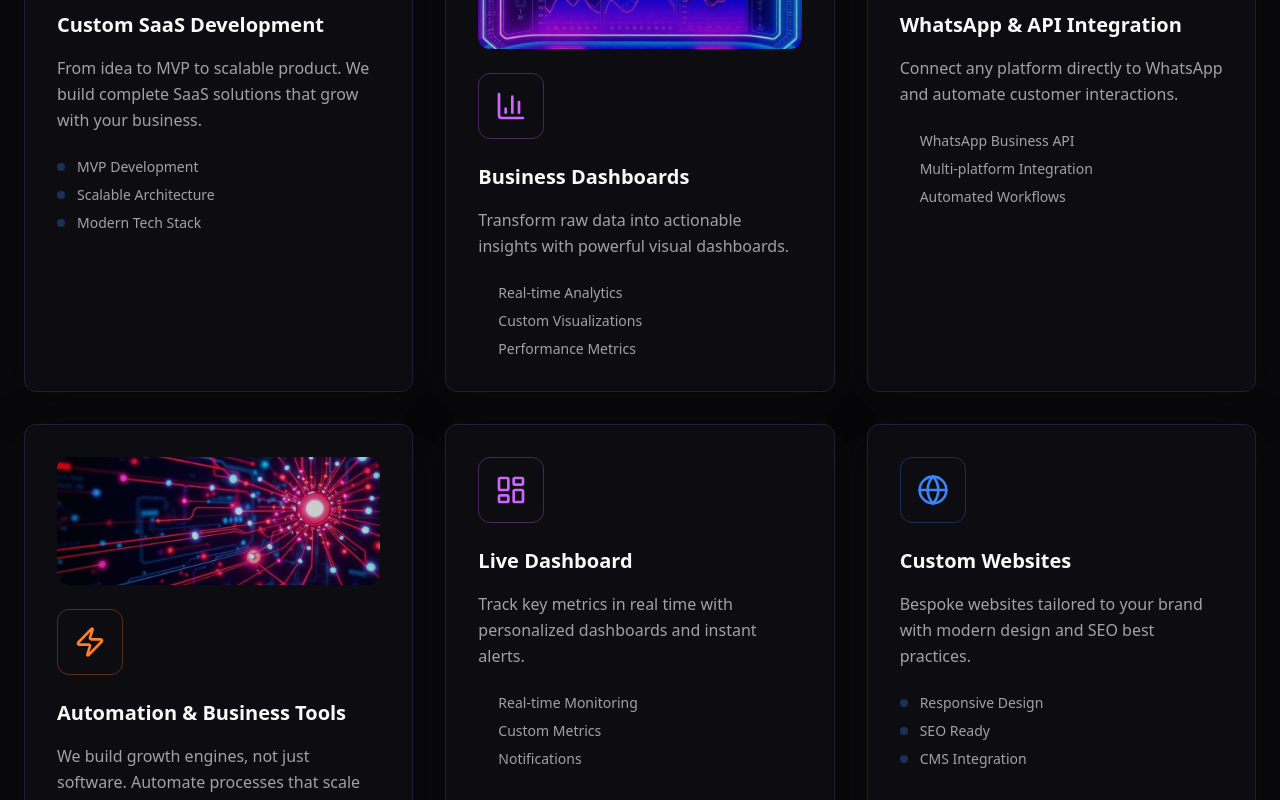
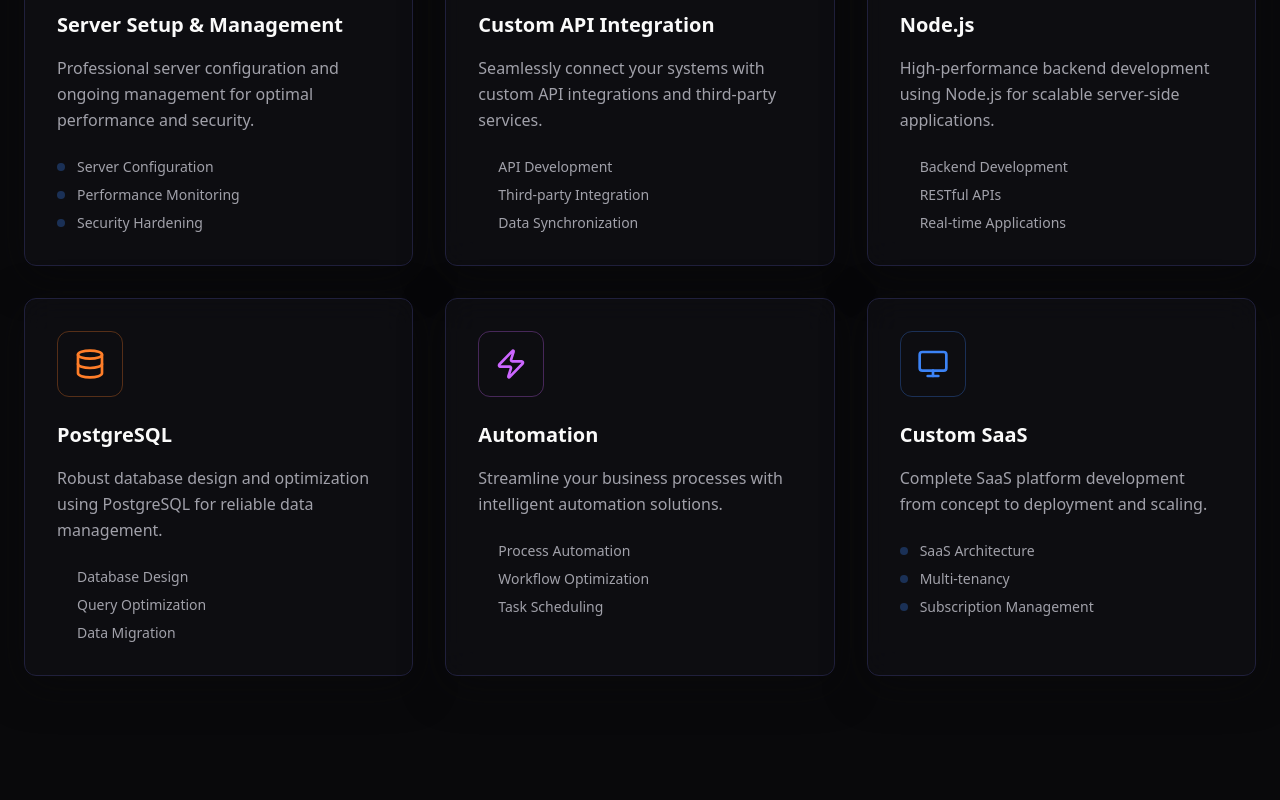
Before and after one commit to mgh8-api/Sa3fa.com, a React (Vite) app: page / in a window 1280 px wide. Shown: the part 1200-2000 px from the top of the page. Built offline with nearby package versions, Linux system fonts and the light colour scheme.

Commit message:
Update Hero section services
Update the list of services displayed in the Hero section to: Server Setup & Management, Custom API Integration, Node.js, PostgreSQL, Automation, and Custom SaaS.

```diff
--- a/src/components/WhatWeBuild.tsx
+++ b/src/components/WhatWeBuild.tsx
@@ -1,72 +1,47 @@
-import { Monitor, MessageSquare, Zap, Server, Shield, BarChart3, LayoutDashboard, Globe, Link2 } from 'lucide-react';
-import dashboardVisual from '@/assets/dashboard-visual.jpg';
-import automationVisual from '@/assets/automation-visual.jpg';
+import { Server, Link2, Zap, Database, Settings, Monitor } from 'lucide-react';
 
 const services = [
   {
-    icon: Monitor,
-    title: 'Custom SaaS Development',
-    description: 'From idea to MVP to scalable product. We build complete SaaS solutions that grow with your business.',
-    features: ['MVP Development', 'Scalable Architecture', 'Modern Tech Stack'],
-    color: 'primary'
-  },
-  {
-    icon: BarChart3,
-    title: 'Business Dashboards',
-    description: 'Transform raw data into actionable insights with powerful visual dashboards.',
-    features: ['Real-time Analytics', 'Custom Visualizations', 'Performance Metrics'],
-    color: 'accent',
-    image: dashboardVisual
-  },
-  {
-    icon: MessageSquare,
-    title: 'WhatsApp & API Integration',
-    description: 'Connect any platform directly to WhatsApp and automate customer interactions.',
-    features: ['WhatsApp Business API', 'Multi-platform Integration', 'Automated Workflows'],
-    color: 'success'
-  },
-  {
-    icon: Zap,
-    title: 'Automation & Business Tools',
-    description: 'We build growth engines, not just software. Automate processes that scale your business.',
-    features: ['Process Automation', 'Business Intelligence', 'Growth Analytics'],
-    color: 'warning',
-    image: automationVisual
-  },
-  {
-    icon: LayoutDashboard,
-    title: 'Live Dashboard',
-    description: 'Track key metrics in real time with personalized dashboards and instant alerts.',
-    features: ['Real-time Monitoring', 'Custom Metrics', 'Notifications'],
-    color: 'accent'
-  },
-  {
-    icon: Globe,
-    title: 'Custom Websites',
-    description: 'Bespoke websites tailored to your brand with modern design and SEO best practices.',
-    features: ['Responsive Design', 'SEO Ready', 'CMS Integration'],
+    icon: Server,
+    title: 'Server Setup & Management',
+    description: 'Professional server configuration and ongoing management for optimal performance and security.',
+    features: ['Server Configuration', 'Performance Monitoring', 'Security Hardening'],
     color: 'primary'
   },
   {
     icon: Link2,
-    title: 'Link Trackers',
-    description: 'Shorten, track, and analyze links to optimize your marketing campaigns.',
-    features: ['URL Shortening', 'Analytics', 'QR Codes'],
+    title: 'Custom API Integration',
+    description: 'Seamlessly connect your systems with custom API integrations and third-party services.',
+    features: ['API Development', 'Third-party Integration', 'Data Synchronization'],
+    color: 'accent'
+  },
+  {
+    icon: Settings,
+    title: 'Node.js',
+    description: 'High-performance backend development using Node.js for scalable server-side applications.',
+    features: ['Backend Development', 'RESTful APIs', 'Real-time Applications'],
     color: 'success'
   },
   {
-    icon: Server,
-    title: 'Self-hosted Solutions',
-    description: 'Complete hosting infrastructure with domains, reverse proxies, and Docker deployments.',
-    features: ['Traefik Proxy', 'Docker Containers', 'Server Management'],
-    color: 'primary'
+    icon: Database,
+    title: 'PostgreSQL',
+    description: 'Robust database design and optimization using PostgreSQL for reliable data management.',
+    features: ['Database Design', 'Query Optimization', 'Data Migration'],
+    color: 'warning'
   },
   {
-    icon: Shield,
-    title: 'Security & Authentication',
-    description: 'Enterprise-grade security with advanced authentication systems and secure email services.',
-    features: ['Authelia Integration', 'Mailcow Setup', 'Security Layers'],
+    icon: Zap,
+    title: 'Automation',
+    description: 'Streamline your business processes with intelligent automation solutions.',
+    features: ['Process Automation', 'Workflow Optimization', 'Task Scheduling'],
     color: 'accent'
+  },
+  {
+    icon: Monitor,
+    title: 'Custom SaaS',
+    description: 'Complete SaaS platform development from concept to deployment and scaling.',
+    features: ['SaaS Architecture', 'Multi-tenancy', 'Subscription Management'],
+    color: 'primary'
   }
 ];
 
@@ -102,15 +77,6 @@ const WhatWeBuild = () => {
                 className="glass-card p-8 tech-border group hover:scale-105 transition-all duration-300 scroll-reveal"
                 style={{ animationDelay: `${index * 0.1}s` }}
               >
-                {service.image && (
-                  <div className="mb-6 rounded-lg overflow-hidden">
-                    <img
-                      src={service.image}
-                      alt={service.title}
-                      className="w-full h-32 object-cover opacity-80 group-hover:opacity-100 transition-opacity"
-                    />
-                  </div>
-                )}
 
                 <div className={`inline-flex p-4 rounded-lg border ${colorClass} mb-6`}>
                   <Icon className="w-8 h-8" />
```
